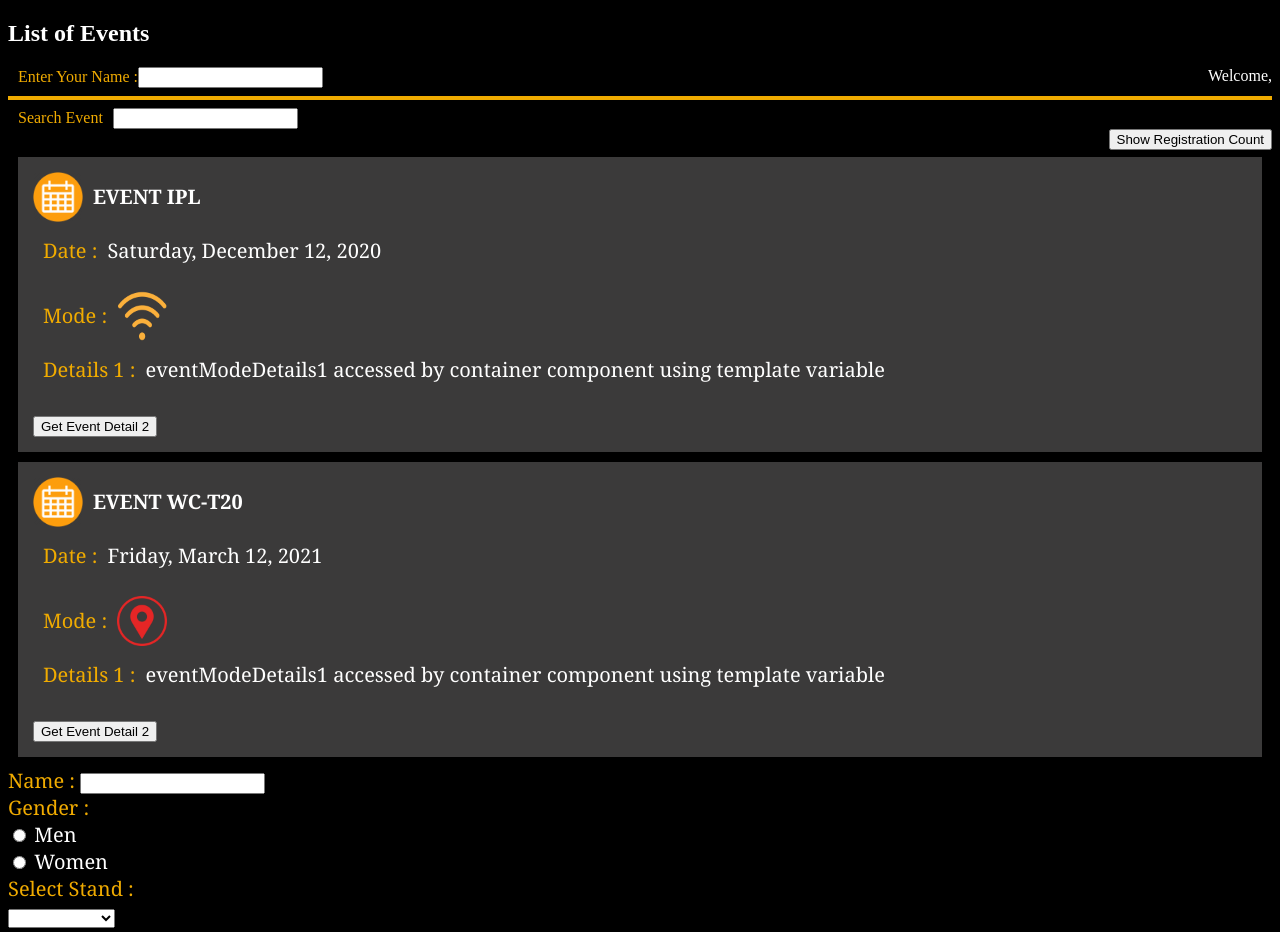
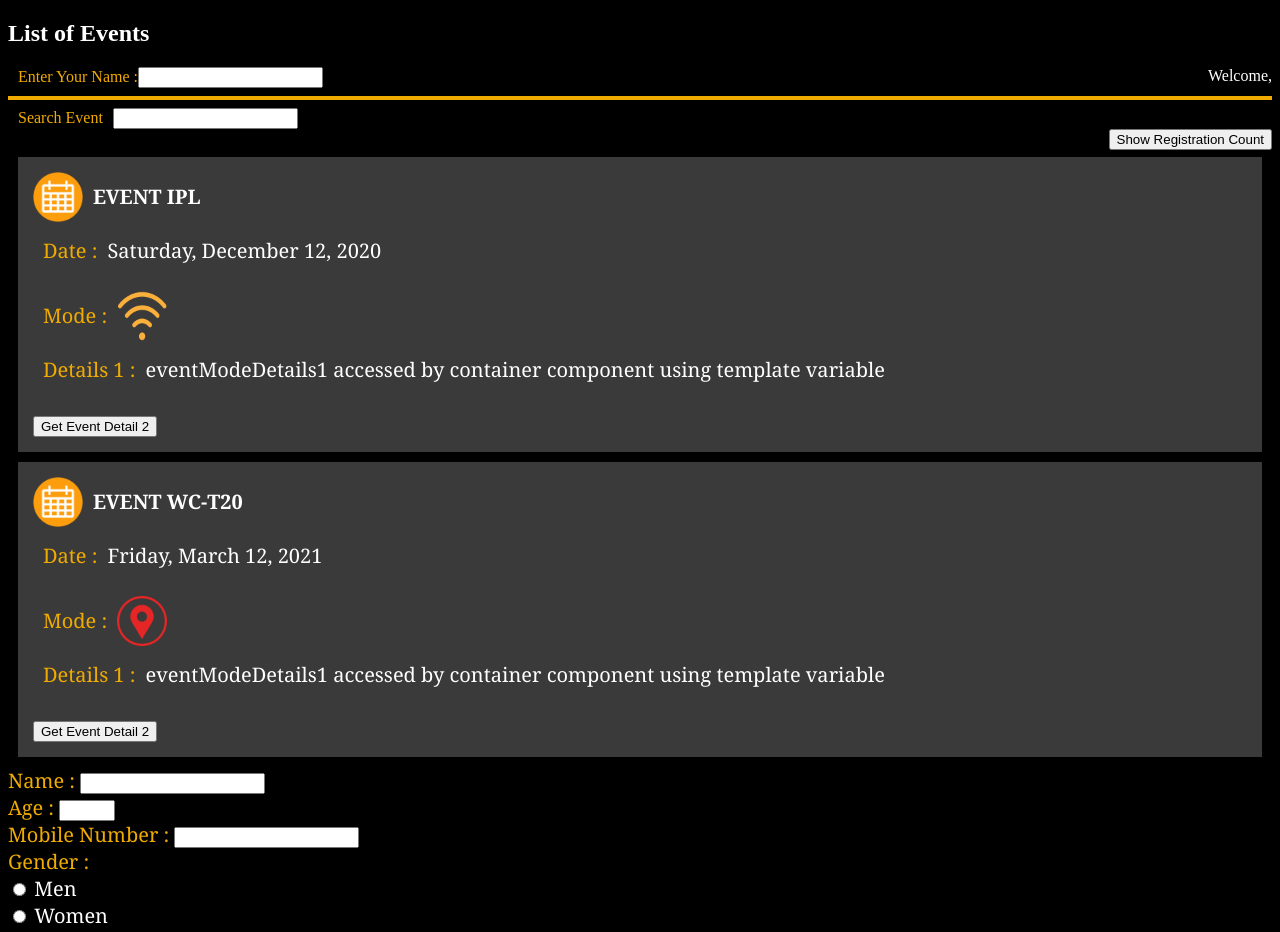
Before and after one commit to ashishsawant4u/ng-fundamentals, an Angular app: page / in a window 1280 px wide. Shown: the top 932 px of the page. Built offline with nearby package versions, Linux system fonts and the light colour scheme.

Commit message:
HTML5 Field Validation

```diff
--- a/src/app/registration/registration.component.html
+++ b/src/app/registration/registration.component.html
@@ -1,8 +1,18 @@
-<form #formRef="ngForm">
+<form #formRef="ngForm" ngNativeValidate>
 
     <div>
         <span class="form-lable">Name : </span>
-        <input type="text" name="name" [(ngModel)]="registrationForm.name" />
+        <input type="text" name="name" [(ngModel)]="registrationForm.name" required/>
+    </div>
+
+    <div>
+        <span class="form-lable">Age : </span>
+        <input type="number" name="age" [(ngModel)]="registrationForm.age" min="12" max="60" required/>
+    </div>
+
+    <div>
+        <span class="form-lable">Mobile Number : </span>
+        <input type="text" name="mobileNumber" [(ngModel)]="registrationForm.mobileNumber" minlength="10" maxlength="15" />
     </div>
 
     <span class="form-lable">Gender : </span>
@@ -22,4 +32,8 @@
         <span class="form-lable">Accept Terms & Conditions</span>
     </div>
 
+    <div>
+        <button type="submit">Register</button>
+    </div>
+
 </form>
--- a/src/app/registration/registration.component.ts
+++ b/src/app/registration/registration.component.ts
@@ -15,6 +15,8 @@ export class RegistrationComponent
     standsList:  string[] = ["Front Stands","Middle Stands","Back Stands","VIP Box"];
     registrationForm: RegistrationForm = {
             name:"",
+            age:null,
+            mobileNumber:null,
             gender:"",
             stands:"",
             termsAndconditions:false,
--- a/src/app/registration/registrationform.ts
+++ b/src/app/registration/registrationform.ts
@@ -1,6 +1,8 @@
 export interface RegistrationForm
 {
     name:String;
+    age:number;
+    mobileNumber:string;
     gender:string;
     stands:string;
     termsAndconditions:boolean;
```
